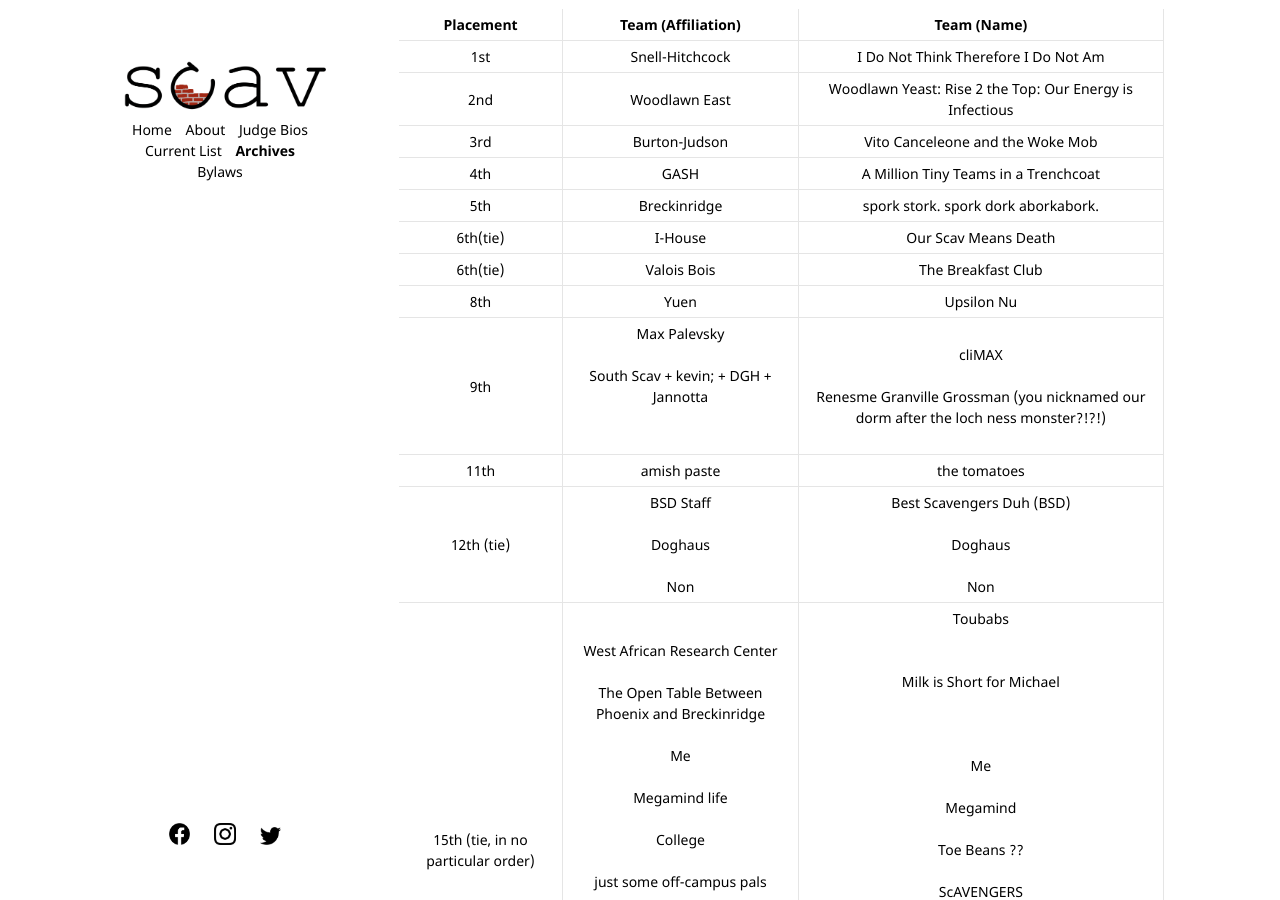
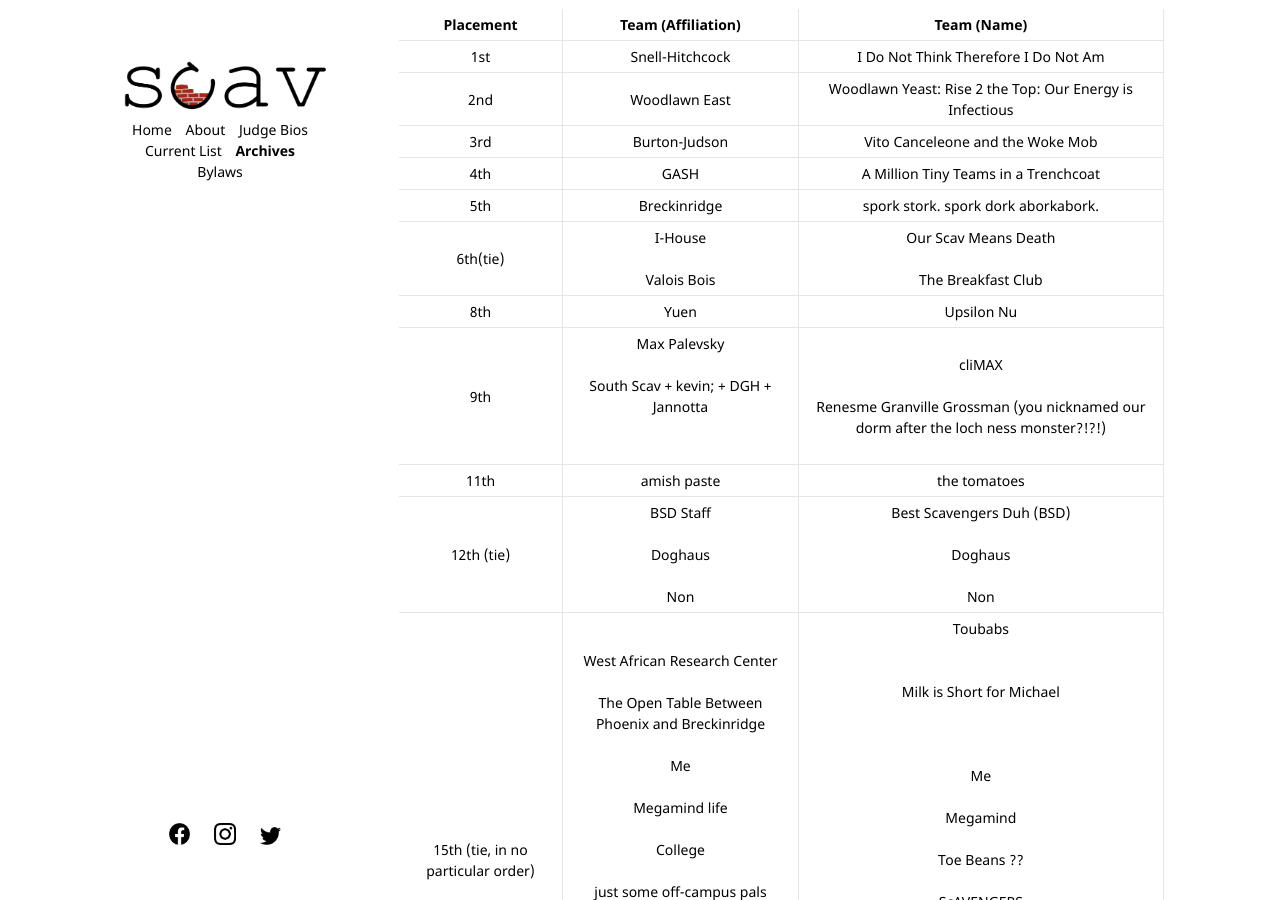
Before and after one commit to scav-hunt/scav-hunt.github.io, a Jekyll site: the page built from _pages/archives.md, in a window 1280 px wide and 900 px high, scrolled down 4398 px. Built offline with Jekyll 4.4.1, drawn with Linux system fonts in a browser that asks for light colours.

Commit message:
unfutzing with tables

```diff
--- a/_pages/archives.md
+++ b/_pages/archives.md
@@ -217,8 +217,7 @@ The ranks of Hot Side Hot have, at one time or another, included the following (
 | 3rd | Burton-Judson | Vito Canceleone and the Woke Mob |
 | 4th | GASH | A Million Tiny Teams in a Trenchcoat |
 | 5th | Breckinridge | spork stork. spork dork aborkabork. |
-| 6th(tie) | I-House | Our Scav Means Death |
-| 6th(tie) | Valois Bois | The Breakfast Club |
+| 6th(tie) | I-House <br><br> Valois Bois | Our Scav Means Death <br><br> The Breakfast Club |
 | 8th | Yuen | Upsilon Nu |
 | 9th | Max Palevsky <br><br> South Scav + kevin; + DGH + Jannotta <br><br><br> | cliMAX <br><br> Renesme Granville Grossman (you nicknamed our dorm after the loch ness monster?!?!) |
 | 11th | amish paste | the tomatoes |
```
